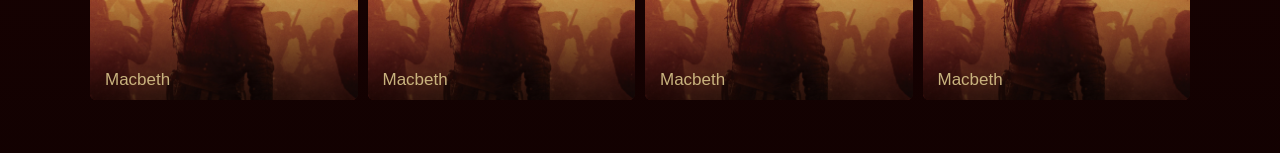
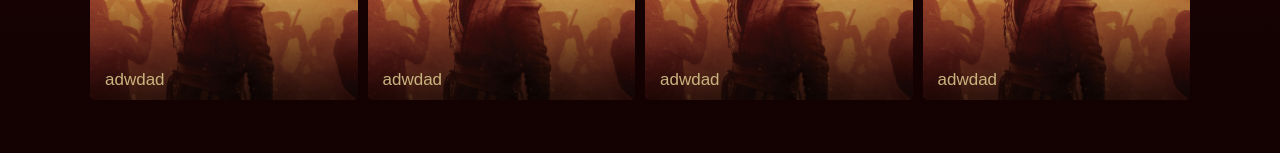
Before and after one commit to htmlacademy-react/1023079-what-to-watch-12, a React (Create React App) app in the folder project/: page / in a window 1280 px wide. Shown: the part 788-941 px from the top of the page. Built offline with nearby package versions, Linux system fonts and the light colour scheme.

Commit message:
feat: Передает данные карточки фильма через пропсы

```diff
--- a/project/src/components/app/app.tsx
+++ b/project/src/components/app/app.tsx
@@ -9,19 +9,16 @@ import Player from '../../pages/player/player';
 import SignIn from '../../pages/sign-in/signIn';
 import PrivateRoute from '../private-route/private-route';
 import { HelmetProvider } from 'react-helmet-async';
-
-type FilmIds = {
-  id: number;
-}[]
+import { FilmType } from '../../types/film-type';
 
 type AppScreenProps = {
   title: string;
   genre: string;
   year: number;
-  filmIds: FilmIds;
+  films: FilmType[];
 }
 
-export default function App({title, genre, year, filmIds}: AppScreenProps): JSX.Element {
+export default function App({title, genre, year, films}: AppScreenProps): JSX.Element {
   return (
     <HelmetProvider>
       <BrowserRouter>
@@ -33,7 +30,7 @@ export default function App({title, genre, year, filmIds}: AppScreenProps): JSX.
                 title={title}
                 genre={genre}
                 year={year}
-                filmIds={filmIds}
+                films={films}
               />
             }
           />
--- a/project/src/components/film-card/film-card.tsx
+++ b/project/src/components/film-card/film-card.tsx
@@ -1,13 +1,17 @@
 import React from 'react';
+import { FilmType } from '../../types/film-type';
 
-export default function FilmCard() {
+type Props = Pick<FilmType, 'name' | 'posterImage'>
+
+export default function FilmCard(props: Props): JSX.Element{
+  const {name, posterImage} = props;
   return (
     <article className="small-film-card catalog__films-card">
       <div className="small-film-card__image">
-        <img src="img/macbeth.jpg" alt="Macbeth" width="280" height="175" />
+        <img src={posterImage} alt={name} width="280" height="175" />
       </div>
       <h3 className="small-film-card__title">
-        <a className="small-film-card__link" href="film-page.html">Macbeth</a>
+        <a className="small-film-card__link" href="film-page.html">{name}</a>
       </h3>
     </article>
   );
--- a/project/src/index.tsx
+++ b/project/src/index.tsx
@@ -1,7 +1,7 @@
 import React from 'react';
 import ReactDOM from 'react-dom/client';
 import App from './components/app/app';
-import { FILM_IDS } from './mock';
+import { FILMS } from './mock';
 
 const PromoFilmInfo = {
   title: 'The Grand Budapest Hotel',
@@ -19,7 +19,7 @@ root.render(
       title={PromoFilmInfo.title}
       genre={PromoFilmInfo.genre}
       year={PromoFilmInfo.year}
-      filmIds={FILM_IDS}
+      films={FILMS}
     />
   </React.StrictMode>,
 );
--- a/project/src/mock.tsx
+++ b/project/src/mock.tsx
@@ -1,6 +1,37 @@
+import { FilmType } from './types/film-type';
+
 const FILMS_COUNT = 20;
 
-export const FILM_IDS = Array.from({length: FILMS_COUNT}, (_, index) => ({
-  id: index
-})
-);
+const film: FilmType = {
+  name: 'adwdad',
+  posterImage: 'img/macbeth.jpg',
+  previewImage: 'img/macbeth.jpg',
+  backgroundImage: 'img/macbeth.jpg',
+  backgroundColor: '#FFF',
+  videoLink: 'fsef',
+  previewVideoLink: 'sef',
+  description: 'awdawd',
+  rating: 8.0,
+  scoresCount: 60,
+  director: 'awd',
+  starring: [
+    'waddwad'
+  ],
+  runTime: 90,
+  genre: 'drama',
+  released: 2000,
+  isFavorite: false
+};
+
+const makeFilmsArray = (count: number) => {
+  const result = [];
+  for(let i = 0; i < count; i++) {
+    const newFilm = Object.assign({}, film);
+    newFilm.id = i;
+    result.push(newFilm);
+  }
+
+  return result;
+};
+
+export const FILMS: FilmType[] = makeFilmsArray(FILMS_COUNT);
--- a/project/src/pages/main/main.tsx
+++ b/project/src/pages/main/main.tsx
@@ -1,19 +1,16 @@
 import React from 'react';
 import FilmCard from '../../components/film-card/film-card';
 import Logo from '../../components/logo/logo';
-
-type FilmsIds = {
-  id: number;
-}[]
+import { FilmType } from '../../types/film-type';
 
 type MainPageProps = {
   title: string;
   genre: string;
   year: number;
-  filmIds: FilmsIds;
+  films: FilmType[];
 }
 
-export default function MainPage ({title, genre, year, filmIds}: MainPageProps): JSX.Element{
+export default function MainPage ({title, genre, year, films}: MainPageProps): JSX.Element{
   return (
     <React.Fragment>
       <section className="film-card">
@@ -108,7 +105,7 @@ export default function MainPage ({title, genre, year, filmIds}: MainPageProps):
           </ul>
 
           <div className="catalog__films-list">
-            {filmIds.map((id) => <FilmCard key={id.id}/>)}
+            {films.map((film) => <FilmCard key={film.id} name={film.name} posterImage={film.posterImage}/>)}
           </div>
 
           <div className="catalog__more">
--- /dev/null
+++ b/project/src/types/film-type.ts
@@ -0,0 +1,19 @@
+export type FilmType = {
+  id?: number;
+  name: string;
+  posterImage: string;
+  previewImage: string;
+  backgroundImage: string;
+  backgroundColor: string;
+  videoLink: string;
+  previewVideoLink: string;
+  description: string;
+  rating: number;
+  scoresCount: number;
+  director: string;
+  starring: string[];
+  runTime: number;
+  genre: string;
+  released: number;
+  isFavorite: boolean;
+}
```
